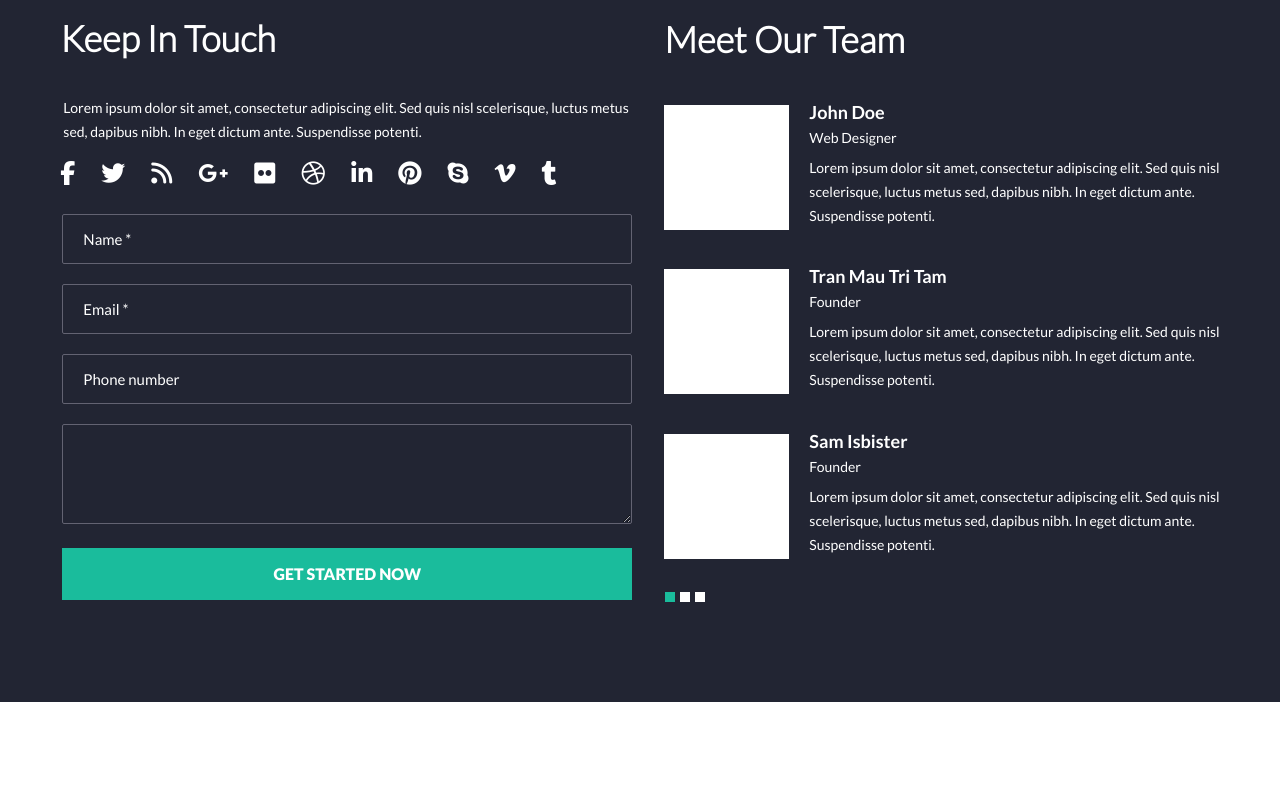
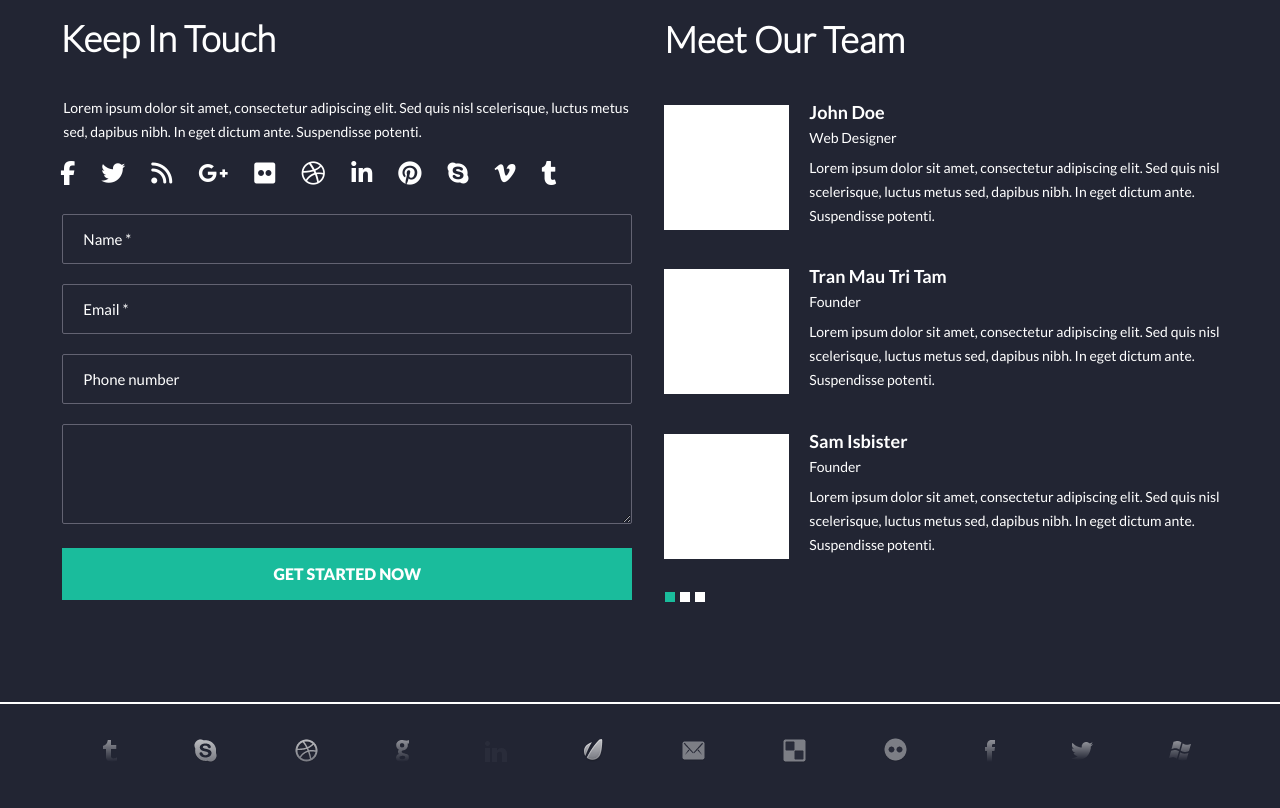
Before and after one commit to AnnaZhizhiashvili/personal-project-html-and-css, a plain HTML site: page index.html in a window 1280 px wide. Shown: the part 9207-10015 px from the top of the page. Before the commit the page ends 9909 px from the top, so only its background shows below. Drawn offline with Linux system fonts and the light colour scheme.

Commit message:
13th component added

```diff
--- a/index.html
+++ b/index.html
@@ -721,11 +721,27 @@
                         </div>
 
                     </div>
-
                 </div>
-
             </div>
         </div>
+        </section>
+        <section class="component-14">
+            <div class="container">
+                <ul class="flex-centering">
+                    <li><a href="#"><img src="./images/t.png" alt="icon"></a></li>
+                    <li><a href="#"><img src="./images/skype.png" alt="icon"></a></li>
+                    <li><a href="#"><img src="./images/dribbble.png" alt="icon"></a></li>
+                    <li><a href="#"><img src="./images/g.png" alt="icon"></a></li>
+                    <li><a href="#"><img src="./images/in.png" alt="icon"></a></li>
+                    <li><a href="#"><img src="./images/envato.png" alt="icon"></a></li>
+                    <li><a href="#"><img src="./images/email.png" alt="icon"></a></li>
+                    <li><a href="#"><img src="./images/delicious.png" alt="icon"></a></li>
+                    <li><a href="#"><img src="./images/flickr.png" alt="icon"></a></li>
+                    <li><a href="#"><img src="./images/facebook.png" alt="icon"></a></li>
+                    <li><a href="#"><img src="./images/twitter.png" alt="icon"></a></li>
+                    <li><a href="#"><img src="./images/microsoft.png" alt="icon"></a></li>
+                </ul>
+            </div>
 
         </section>
     </main>
--- a/styles/component-14.css
+++ b/styles/component-14.css
@@ -0,0 +1,13 @@
+.component-14 {
+  height: 106px;
+  background-color: var(--dark-grey-color);
+  border-top: 2px solid #fff;
+}
+
+.component-14 .container {
+  padding-top: 34px;
+  padding-left: 15px;
+}
+.component-14 ul {
+  gap: 76px;
+}
```
Also changed, not shown: images/delicious.png (added), images/email.png (added), images/facebook.png (added), images/flickr.png (added), images/microsoft.png (added), images/twitter.png (added).
